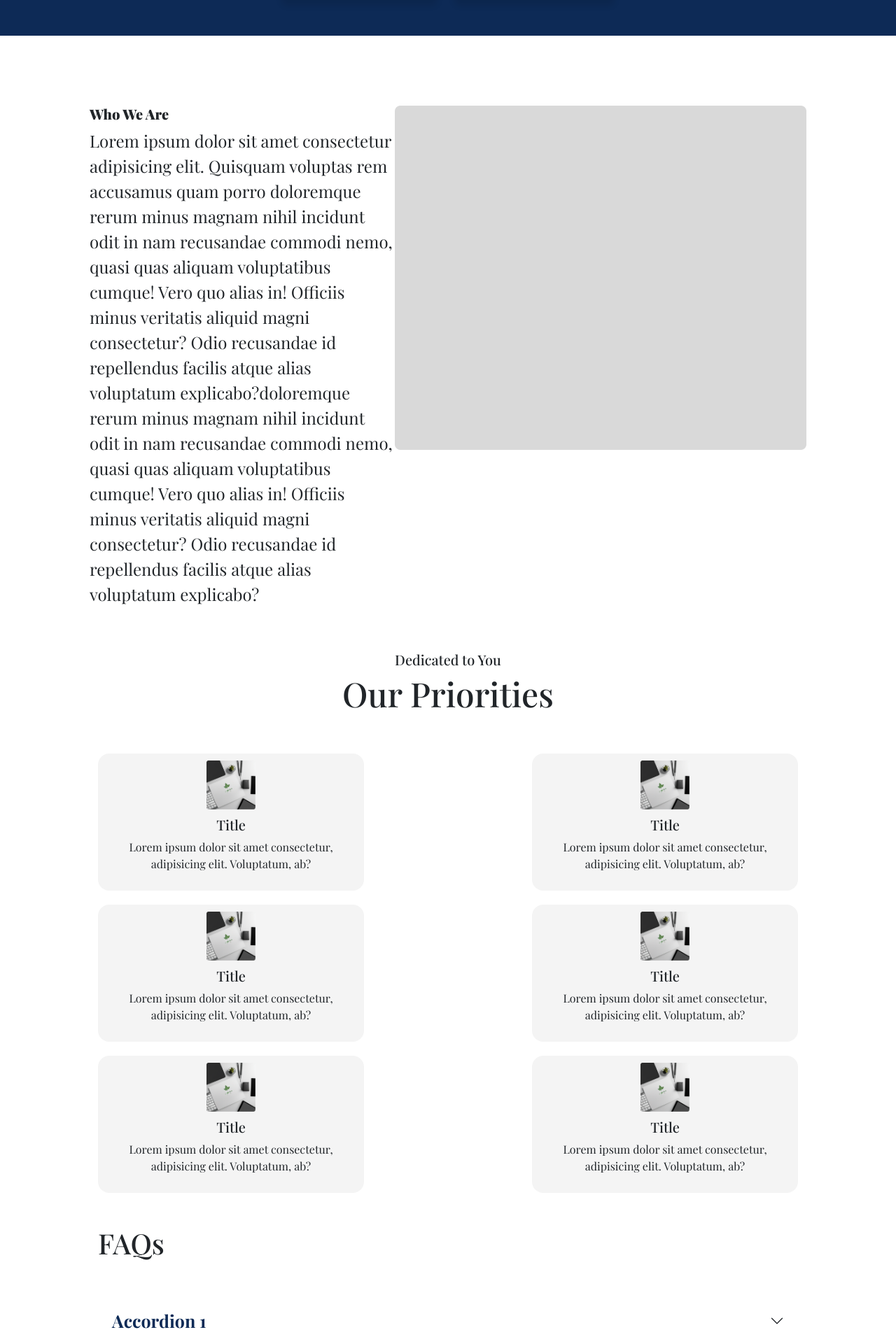
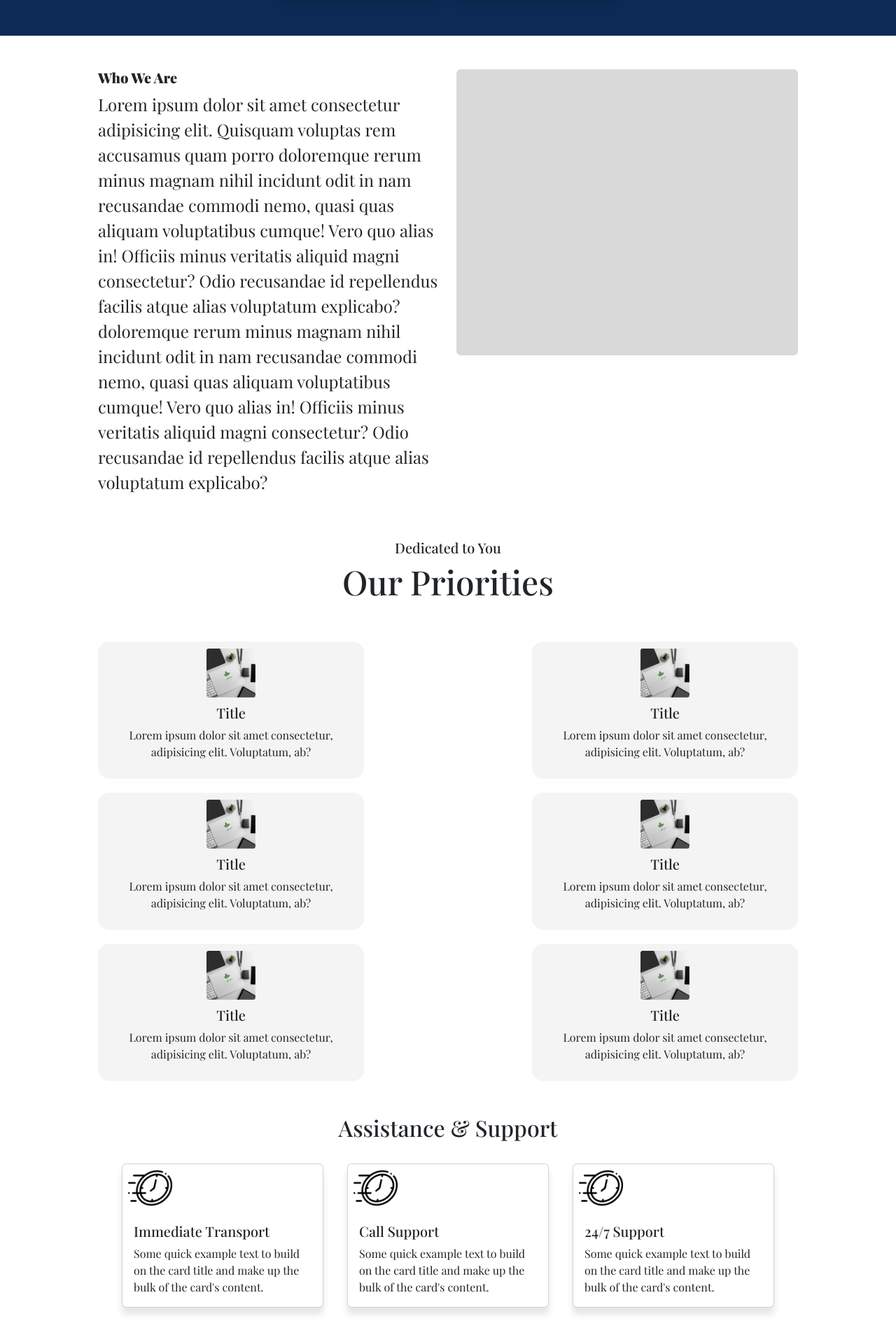
Before and after one commit to dhruv-pithadia/i3, a React (Create React App) app: page / in a window 1280 px wide. Shown: the part 842-2743 px from the top of the page at 70% size. Built offline with nearby package versions, Linux system fonts and the light colour scheme; a web font is replaced by a local one.

Commit message:
Mobile responsive

```diff
--- a/src/pages/home.jsx
+++ b/src/pages/home.jsx
@@ -11,6 +11,8 @@ import DedicatedCardImg from "../components/section-home-2.png"
 import Footer from './footer';
 import { Accordion, AccordionBody, Col, Container, Row } from 'react-bootstrap';
 import 'bootstrap/dist/css/bootstrap.min.css';
+import Card from 'react-bootstrap/Card';
+import support from "../components/support.png";
 
 
 
@@ -63,7 +65,7 @@ const Home = () => {
                         <div className="carousel-arrow right-arrow" onClick={nextSlide}>&#10095;</div>
                     </div> */}
                     <div className="banner-home">
-                        <div className="banner-sub-home">
+                        <div className="banner-sub-home text-center">
                             <p>Invest In Ideas</p>
                         </div>
                         <div className="button-home">
@@ -72,9 +74,9 @@ const Home = () => {
                         </div>
                     </div>
 
-
-                    <section className='Intro-Text-With-Img'>
-                        <div className="intro-text-img">
+                    <Container fluid="md">
+                        <Row className='intro-para-row d-flex mt-5'>
+                            <Col>
                                 <div className="intro-text">
                                     <h5>Who We Are</h5>
                                     <p>Lorem ipsum dolor sit amet consectetur adipisicing elit. Quisquam voluptas
@@ -86,11 +88,12 @@ const Home = () => {
                                         Officiis minus veritatis aliquid magni consectetur? Odio recusandae id repellendus
                                         facilis atque alias voluptatum explicabo?</p>
                                 </div>
-                            <div className="intro-img">
+                            </Col>
+                            <Col><div className="intro-img">
                                 <img src={introImg} alt="" />
-                            </div>
-                        </div>
-                    </section>
+                            </div></Col>
+                        </Row>
+                    </Container>
 
                     <Container>
                         <Row className='mt-5'>
@@ -134,6 +137,51 @@ const Home = () => {
 
 
                         </Row>
+                    </Container>
+
+                    <Container fluid="md mt-5" className='assistance-cards'>
+                        <Row>
+                            <h2 className='text-center'>Assistance & Support</h2>
+                        </Row>
+                        <Col className='d-flex justify-content-evenly mt-4'>
+
+                            <Card style={{ width: '18rem' }}>
+                                <Card.Img variant="top" src={support} className='p-2' />
+                                <Card.Body>
+                                    <Card.Title>Immediate Transport</Card.Title>
+                                    <Card.Text>
+                                        Some quick example text to build on the card title and make up the
+                                        bulk of the card's content.
+                                    </Card.Text>
+                                    {/* <Button variant="primary">Go somewhere</Button> */}
+                                </Card.Body>
+                            </Card>
+
+                            <Card style={{ width: '18rem' }}>
+                                <Card.Img variant="top" src={support} className='p-2' />
+                                <Card.Body>
+                                    <Card.Title>Call Support</Card.Title>
+                                    <Card.Text>
+                                        Some quick example text to build on the card title and make up the
+                                        bulk of the card's content.
+                                    </Card.Text>
+                                    {/* <Button variant="primary">Go somewhere</Button> */}
+                                </Card.Body>
+                            </Card>
+
+                            <Card style={{ width: '18rem' }}>
+                                <Card.Img variant="top" src={support} className='p-2' />
+                                <Card.Body>
+                                    <Card.Title>24/7 Support</Card.Title>
+                                    <Card.Text>
+                                        Some quick example text to build on the card title and make up the
+                                        bulk of the card's content.
+                                    </Card.Text>
+                                    {/* <Button variant="primary">Go somewhere</Button> */}
+                                </Card.Body>
+                            </Card>
+                        </Col>
+
                     </Container>
 
 
--- a/src/static/header.css
+++ b/src/static/header.css
@@ -138,6 +138,10 @@ header .menu-button {
     font-weight: 800;
   }
 
+  .header-nav ul li a {
+    border-radius: 45px !important;
+  }
+
   header .responsive_nav {
     transform: translateX(0);
     /* Adjusted transform property to show the menu */
--- a/src/static/home.css
+++ b/src/static/home.css
@@ -317,8 +317,9 @@
   padding-top: 100px;
 }
 
-.intro-text p {
-  font-size: 24px;
+.intro-img img {
+  max-height: 100%;
+  max-width: 100%;
 }
 
 .intro-text h5 {
@@ -326,10 +327,9 @@
   font-weight: 900;
 }
 
-.intro-img img {
-  max-height: 100%;
+.intro-text p {
+  font-size: 24px;
 }
-
 
 /* Dedicated cards */
 
@@ -405,3 +405,57 @@
   padding-bottom: 15px;
   border-bottom: 2px solid #00000010 !important;
 }
+
+/* Suport section */
+
+.card-img-top {
+  width: 80px !important;
+}
+
+@media (max-width: 768px) {
+
+  .home-sub-main {
+    width: 100% !important;
+  }
+
+  .banner-home {
+    max-width: 100%;
+  }
+
+  .banner-home p {
+    font-size: 50px;
+  }
+
+  .banner-sub-home p {
+    -webkit-text-stroke: 1px white;
+    /* Text stroke */
+    text-shadow:
+      /* 20px -20px 0 white, */
+      /* Top-right shadow */
+      14px -10px 10px rgba(255, 255, 255, 0.525);
+  }
+
+
+  .intro-para-row {
+    flex-direction: column;
+  }
+
+  .assistance-cards .col {
+    display: flex;
+    flex-direction: column !important;
+    align-items: center;
+    justify-content: center;
+    row-gap: 30px;
+  }
+}
+
+.assistance-cards .card {
+  box-shadow: 0px 10px 10px rgba(0, 0, 0, 0.1);
+  transition: all 0.3s ease !important;
+}
+
+.assistance-cards .card:hover {
+  transform: translateY(-10px);
+  background: #0D2A56;
+  color: #fff;
+}
```
Also changed, not shown: src/components/support.png (added). Lines whose indentation alone changed are shown as unchanged.
